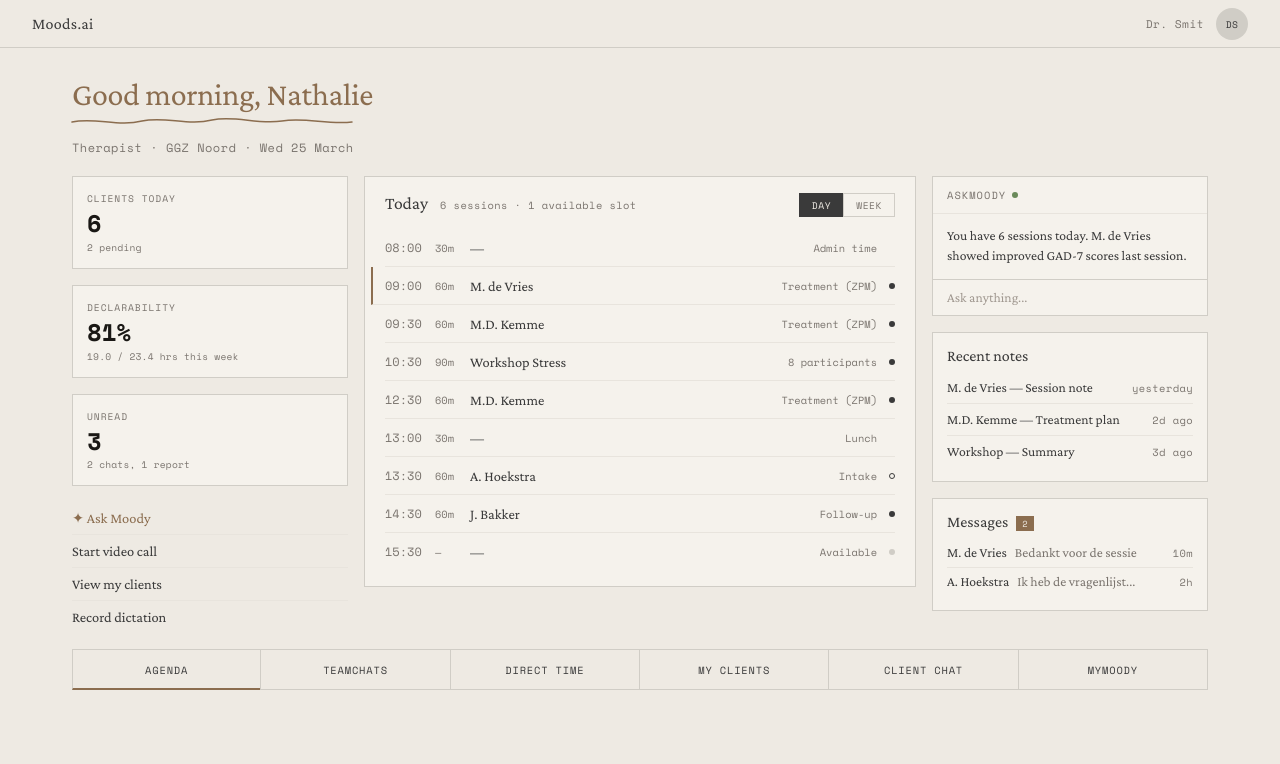
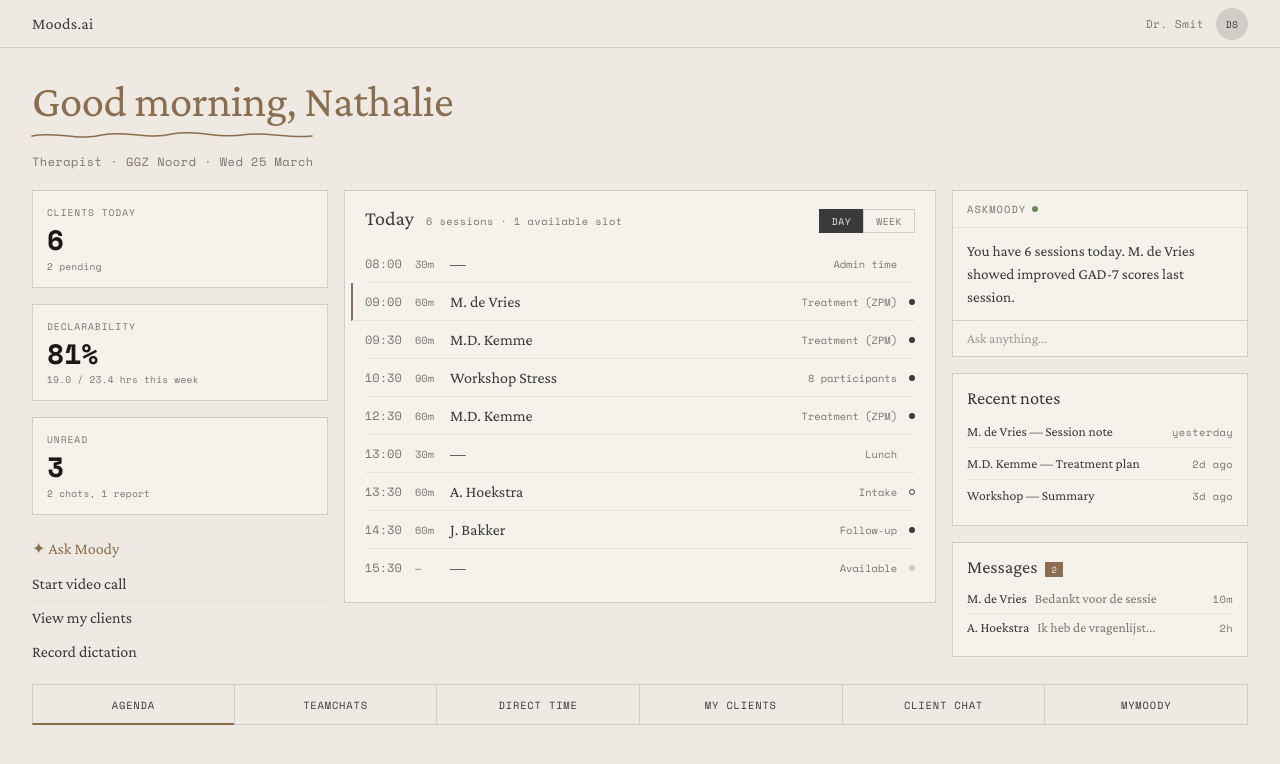
Before and after one commit to stmoerman/moodsai-vibe-design, a Next.js app: page /dashboard-example in a window 1280 px wide. Shown: the top 764 px of the page. Built offline with nearby package versions, Linux system fonts and the light colour scheme.

Commit message:
fix: widen dashboard to max-w-7xl (1400px), bump all font sizes for readability

```diff
--- a/app/dashboard-example/page.module.css
+++ b/app/dashboard-example/page.module.css
@@ -190,14 +190,14 @@
 .welcomeHero {
   position: relative;
   z-index: 1;
-  max-width: 1200px;
+  max-width: 1400px;
   margin: 0 auto;
   padding: 28px 32px 20px;
 }
 
 .greeting {
   font-family: 'Crimson Pro', serif;
-  font-size: 2rem;
+  font-size: clamp(2rem, 3.5vw, 2.8rem);
   font-weight: 400;
   color: #8b6d4f;
   letter-spacing: -0.01em;
@@ -237,7 +237,7 @@
 .mainGrid {
   position: relative;
   z-index: 1;
-  max-width: 1200px;
+  max-width: 1400px;
   margin: 0 auto;
   padding: 0 32px;
   display: grid;
@@ -272,7 +272,7 @@
 
 .statValue {
   font-family: 'Space Mono', monospace;
-  font-size: 1.5rem;
+  font-size: 1.75rem;
   font-weight: 700;
   color: #1a1815;
   line-height: 1.2;
@@ -294,7 +294,7 @@
 
 .quickAction {
   font-family: 'Crimson Pro', serif;
-  font-size: 0.9rem;
+  font-size: 1rem;
   color: #3a3a3a;
   padding: 8px 0;
   border: none;
@@ -348,7 +348,7 @@
 
 .scheduleTitle {
   font-family: 'Crimson Pro', serif;
-  font-size: 1.1rem;
+  font-size: 1.25rem;
   font-weight: 400;
   color: #3a3a3a;
 }
@@ -440,7 +440,7 @@
 
 .scheduleClient {
   font-family: 'Crimson Pro', serif;
-  font-size: 0.9rem;
+  font-size: 1rem;
   color: #3a3a3a;
   flex: 1;
   min-width: 0;
@@ -522,7 +522,7 @@
 
 .askMoodyMsg {
   font-family: 'Crimson Pro', serif;
-  font-size: 0.85rem;
+  font-size: 0.95rem;
   color: #3a3a3a;
   line-height: 1.5;
   margin: 0;
@@ -560,7 +560,7 @@
 
 .sectionHeading {
   font-family: 'Crimson Pro', serif;
-  font-size: 1rem;
+  font-size: 1.15rem;
   font-weight: 400;
   color: #3a3a3a;
   margin: 0 0 8px 0;
@@ -664,7 +664,7 @@
 .bottomNav {
   position: relative;
   z-index: 1;
-  max-width: 1200px;
+  max-width: 1400px;
   margin: 16px auto 24px;
   padding: 0 32px;
   display: grid;
```
